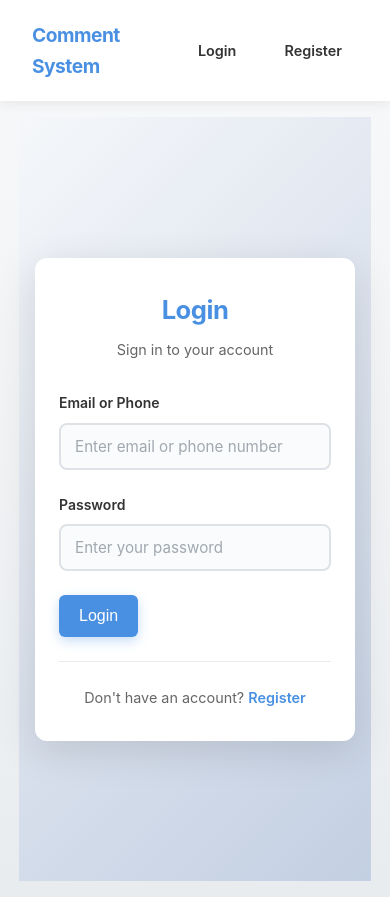
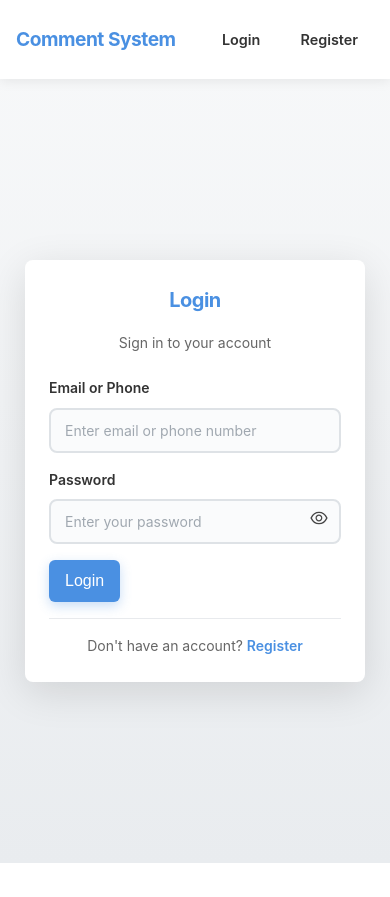
Before and after one commit to Tuhinbadhon/comment_systemFront, a React (Vite) app: page /login in a window 390 px wide. After the commit the page ends 863 px from the top, so only its background shows below. Built offline with nearby package versions, Linux system fonts and the light colour scheme; no server answers.

Commit message:
style updated

```diff
--- a/package.json
+++ b/package.json
@@ -17,6 +17,7 @@
     "pusher-js": "^8.4.0",
     "react": "^18.2.0",
     "react-dom": "^18.2.0",
+    "react-icons": "^5.5.0",
     "react-redux": "^9.0.4",
     "react-router-dom": "^6.21.0"
   },
--- a/src/components/comments/CommentForm.scss
+++ b/src/components/comments/CommentForm.scss
@@ -3,10 +3,10 @@
 
 .comment-form {
   @include card($spacing-xl, $radius-lg);
-  margin-bottom: $spacing-2xl;
+  margin-bottom: $spacing-xl;
 
   textarea {
-    min-height: 100px;
+    min-height: 200px;
     min-width: 100%;
     padding: $spacing-md;
     border: 1px solid $border-color;
--- a/src/components/layout/Navbar.jsx
+++ b/src/components/layout/Navbar.jsx
@@ -9,7 +9,9 @@ const Navbar = () => {
   const { user } = useSelector((state) => state.auth);
   const dispatch = useDispatch();
   const navigate = useNavigate();
+  console.log(user)
 
+  const data=user?.data;
   const handleLogout = () => {
     dispatch(logout());
     navigate("/login");
@@ -22,14 +24,9 @@ const Navbar = () => {
           Comment System
         </Link>
         <div className="navbar-menu">
-          {user ? (
+          {data ? (
             <>
-              <Link to="/comments" className="navbar-link">
-                Comments
-              </Link>
-              <span className="navbar-user">
-                Welcome, {user.name || user.username}
-              </span>
+              <span className="navbar-user">Welcome, {data.user?.name}</span>
               <button onClick={handleLogout} className="btn btn-logout">
                 Logout
               </button>
--- a/src/components/layout/Navbar.scss
+++ b/src/components/layout/Navbar.scss
@@ -80,3 +80,15 @@
     }
   }
 }
+
+@media (max-width: 480px) {
+  .navbar {
+    &-container {
+      padding: 0 1rem;
+    }
+
+    &-menu {
+      gap: 0.5rem;
+    }
+  }
+}
--- a/src/pages/Auth.scss
+++ b/src/pages/Auth.scss
@@ -4,18 +4,18 @@
 
 .auth-container {
   @include flex-center;
-  min-height: calc(100vh - 80px);
+  min-height: calc(100vh - 60px);
   padding: $spacing-2xl $spacing-lg;
-  background: linear-gradient(135deg, #f5f7fa 0%, #c3cfe2 100%);
 }
 
 .auth-card {
   background: white;
   border-radius: $radius-xl;
+  margin: auto;
   padding: $spacing-2xl;
   box-shadow: $shadow-xl;
   width: 100%;
-  max-width: 480px;
+  width: 500px;
   transition: $transition-base;
 
   &:hover {
@@ -35,7 +35,7 @@
   .auth-subtitle {
     text-align: center;
     color: $light-text;
-    margin-bottom: $spacing-2xl;
+    margin-bottom: $spacing-xl;
     font-size: $font-size-base;
     line-height: 1.5;
   }
@@ -49,11 +49,39 @@
       box-shadow: 0 6px 20px rgba(74, 144, 226, 0.4);
     }
   }
+
+  .form-group {
+    position: relative;
+
+    input {
+      padding-right: 2.5rem;
+    }
+
+    .password-toggle {
+      position: absolute;
+      right: 0.5rem;
+      top: 65%;
+      transform: translateY(-50%);
+      background: transparent;
+      border: none;
+      cursor: pointer;
+      font-size: 1.25rem;
+      line-height: 1;
+      padding: 0.25rem;
+      color: $dark-text;
+      opacity: 0.9;
+      display: flex;
+      align-items: center;
+      justify-content: center;
+    }
+  }
 }
 
 .auth-footer {
   text-align: center;
   margin-top: $spacing-lg;
+  padding-top: $spacing-lg;
+  border-top: 1px solid #e8eaed;
   color: $light-text;
   font-size: $font-size-sm;
 
@@ -64,96 +92,69 @@
     transition: $transition-fast;
 
     &:hover {
-      color: darken($primary-color, 10%);
-      text-decoration: underline;
-    }
-  }
-}
-
-@include mobile {
-  .auth-container {
-    padding: $spacing-lg $spacing-md;
-  }
-
-  .auth-card {
-    padding: $spacing-xl $spacing-lg;
-  }
-}
-
-.auth-footer {
-  text-align: center;
-  margin-top: 2rem;
-  padding-top: 2rem;
-  border-top: 1px solid #e8eaed;
-  color: $light-text;
-  font-size: 0.95rem;
-
-  a {
-    color: $primary-color;
-    text-decoration: none;
-    font-weight: 600;
-    transition: all 0.2s ease;
-
-    &:hover {
       color: color.adjust($primary-color, $lightness: -10%);
       text-decoration: underline;
     }
   }
 }
 
+// Tablet and below
 @media (max-width: 768px) {
   .auth-container {
-    padding: 2rem 1rem;
+    padding: $spacing-xl $spacing-md;
   }
 
   .auth-card {
-    padding: 2.5rem 2rem;
+    width: 440px;
+    padding: $spacing-xl $spacing-lg;
 
     h1 {
-      font-size: 1.75rem;
+      font-size: $font-size-xl;
     }
   }
 }
 
+// Mobile
 @media (max-width: 480px) {
   .auth-container {
-    padding: 1.5rem 1rem;
+    padding: $spacing-md $spacing-sm;
   }
 
   .auth-card {
-    padding: 2rem 1.5rem;
-    border-radius: 12px;
+    width: 340px;
+    // width: calc(100% - 1rem);
+    padding: $spacing-lg $spacing-lg;
+    border-radius: $radius-md;
 
     h1 {
-      font-size: 1.6rem;
-      margin-bottom: 0.5rem;
+      font-size: $font-size-xl;
     }
 
     .auth-subtitle {
-      margin-bottom: 2rem;
-      font-size: 0.9rem;
+      margin-bottom: $spacing-lg;
+      font-size: $font-size-sm;
     }
   }
 
   .auth-form {
     .form-group {
-      margin-bottom: 1.5rem;
+      margin-bottom: $spacing-md;
 
       input {
         padding: 0.75rem 0.875rem;
-        font-size: 0.95rem;
+        font-size: $font-size-sm;
       }
     }
 
     .btn {
-      padding: 0.75rem 1.25rem;
-      font-size: 1rem;
+      padding: 0.75rem 1rem;
+      font-size: $font-size-base;
     }
   }
 
   .auth-footer {
-    margin-top: 1.5rem;
-    padding-top: 1.5rem;
-    font-size: 0.9rem;
+    margin-top: $spacing-md;
+    padding-top: $spacing-md;
+    font-size: $font-size-sm;
   }
 }
--- a/src/pages/Comments.scss
+++ b/src/pages/Comments.scss
@@ -2,9 +2,11 @@
 @use "../styles/mixins" as *;
 
 .comments-page {
-  max-width: 900px;
+
+  max-width: 800px;
+  width: 800px;
   margin: 0 auto;
-  padding: 2rem 1.5rem;
+  // padding: 1rem 1rem;
 }
 
 .comments-header {
@@ -21,7 +23,25 @@
 }
 
 @media (max-width: 768px) {
+  .comments-page {
+    width: 700px;
+    max-width: 700px;
+    padding: 1rem 0.5rem;
+  }
   .comments-header h1 {
     font-size: 1.5rem;
   }
 }
+
+
+@media (max-width: 450px) {
+
+  .comments-page {
+    width: 390px;
+    padding: 1rem 0.5rem;
+  }
+
+  .comments-header h1 {
+    font-size: 1.25rem;
+  }
+}
--- a/src/pages/Login.jsx
+++ b/src/pages/Login.jsx
@@ -2,6 +2,7 @@ import React, { useState, useEffect } from "react";
 import { useNavigate, Link } from "react-router-dom";
 import { useDispatch, useSelector } from "react-redux";
 import { login, reset } from "../redux/slices/authSlice";
+import { AiOutlineEye, AiOutlineEyeInvisible } from "react-icons/ai";
 import "./Auth.scss";
 
 const Login = () => {
@@ -11,6 +12,7 @@ const Login = () => {
   });
 
   const { identifier, password } = formData;
+  const [showPassword, setShowPassword] = useState(false);
 
   const navigate = useNavigate();
   const dispatch = useDispatch();
@@ -77,7 +79,7 @@ const Login = () => {
           <div className="form-group">
             <label htmlFor="password">Password</label>
             <input
-              type="password"
+              type={showPassword ? "text" : "password"}
               id="password"
               name="password"
               value={password}
@@ -85,6 +87,15 @@ const Login = () => {
               placeholder="Enter your password"
               required
             />
+            <button
+              type="button"
+              className="password-toggle"
+              onClick={() => setShowPassword((s) => !s)}
+              aria-pressed={showPassword}
+              title={showPassword ? "Hide password" : "Show password"}
+            >
+              {showPassword ? <AiOutlineEyeInvisible /> : <AiOutlineEye />}
+            </button>
           </div>
 
           <button
--- a/src/pages/Register.jsx
+++ b/src/pages/Register.jsx
@@ -2,6 +2,7 @@ import React, { useState, useEffect, useRef } from "react";
 import { useNavigate, Link } from "react-router-dom";
 import { useDispatch, useSelector } from "react-redux";
 import { register, reset } from "../redux/slices/authSlice";
+import { AiOutlineEye, AiOutlineEyeInvisible } from "react-icons/ai";
 import "./Auth.scss";
 
 const Register = () => {
@@ -16,6 +17,8 @@ const Register = () => {
   const { name, email, phone, password, password2 } = formData;
   const [errors, setErrors] = useState({});
   const nameRef = useRef();
+  const [showPassword, setShowPassword] = useState(false);
+  const [showPassword2, setShowPassword2] = useState(false);
 
   const navigate = useNavigate();
   const dispatch = useDispatch();
@@ -140,7 +143,7 @@ const Register = () => {
           <div className="form-group">
             <label htmlFor="password">Password</label>
             <input
-              type="password"
+              type={showPassword ? "text" : "password"}
               id="password"
               name="password"
               value={password}
@@ -148,12 +151,21 @@ const Register = () => {
               placeholder="Enter your password"
               required
             />
+            <button
+              type="button"
+              className="password-toggle"
+              onClick={() => setShowPassword((s) => !s)}
+              aria-pressed={showPassword}
+              title={showPassword ? "Hide password" : "Show password"}
+            >
+              {showPassword ? <AiOutlineEyeInvisible /> : <AiOutlineEye />}
+            </button>
           </div>
 
           <div className="form-group">
             <label htmlFor="password2">Confirm Password</label>
             <input
-              type="password"
+              type={showPassword2 ? "text" : "password"}
               id="password2"
               name="password2"
               value={password2}
@@ -161,6 +173,15 @@ const Register = () => {
               placeholder="Confirm your password"
               required
             />
+            <button
+              type="button"
+              className="password-toggle"
+              onClick={() => setShowPassword2((s) => !s)}
+              aria-pressed={showPassword2}
+              title={showPassword2 ? "Hide password" : "Show password"}
+            >
+              {showPassword2 ? <AiOutlineEyeInvisible /> : <AiOutlineEye />}
+            </button>
           </div>
 
           <button
--- a/src/styles/index.scss
+++ b/src/styles/index.scss
@@ -30,10 +30,10 @@ code {
 .container {
   max-width: 1200px;
   margin: 0 auto;
-  padding: $spacing-2xl $spacing-xl;
+  // padding: $spacing-xl $spacing-xl;
 
   @include mobile {
-    padding: $spacing-md;
+    // padding: $spacing-md;
   }
 }
 
```
Also changed, not shown: 1 other file (tests, documents, lock files or other folders).
